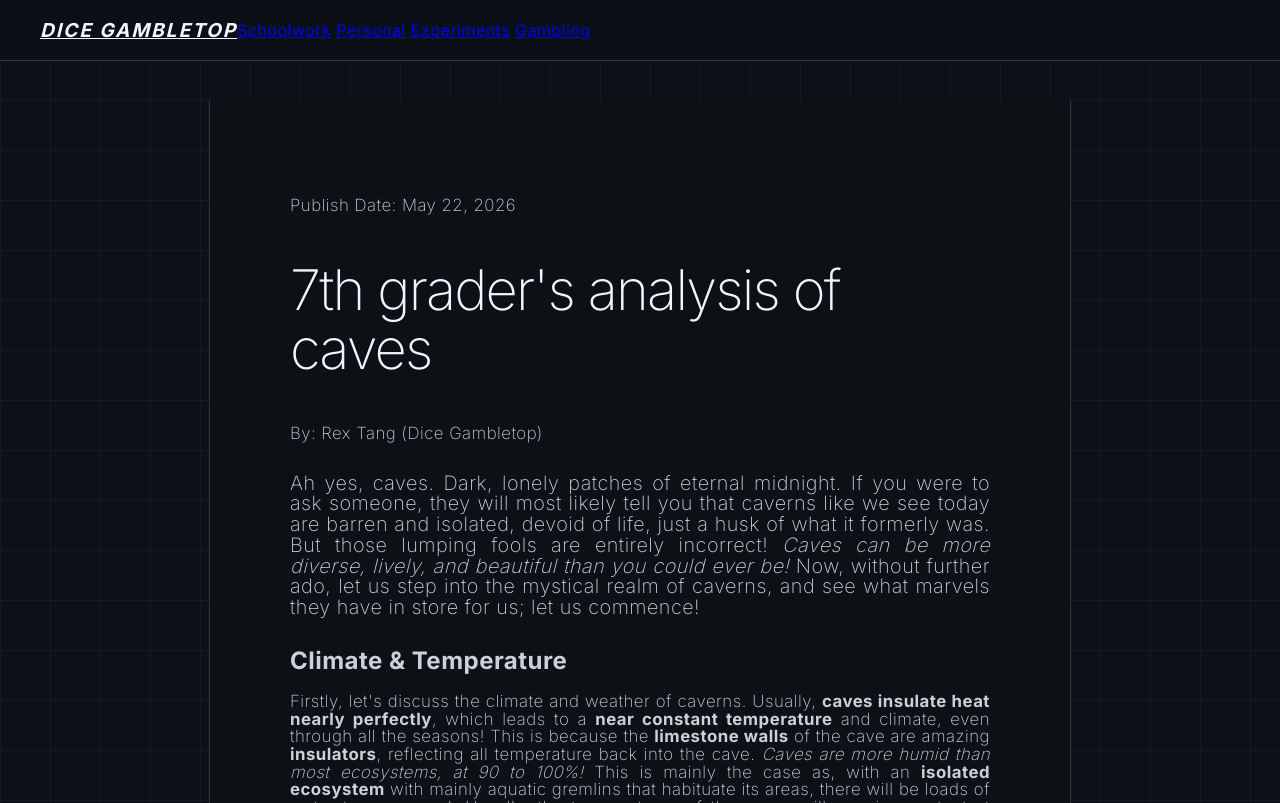
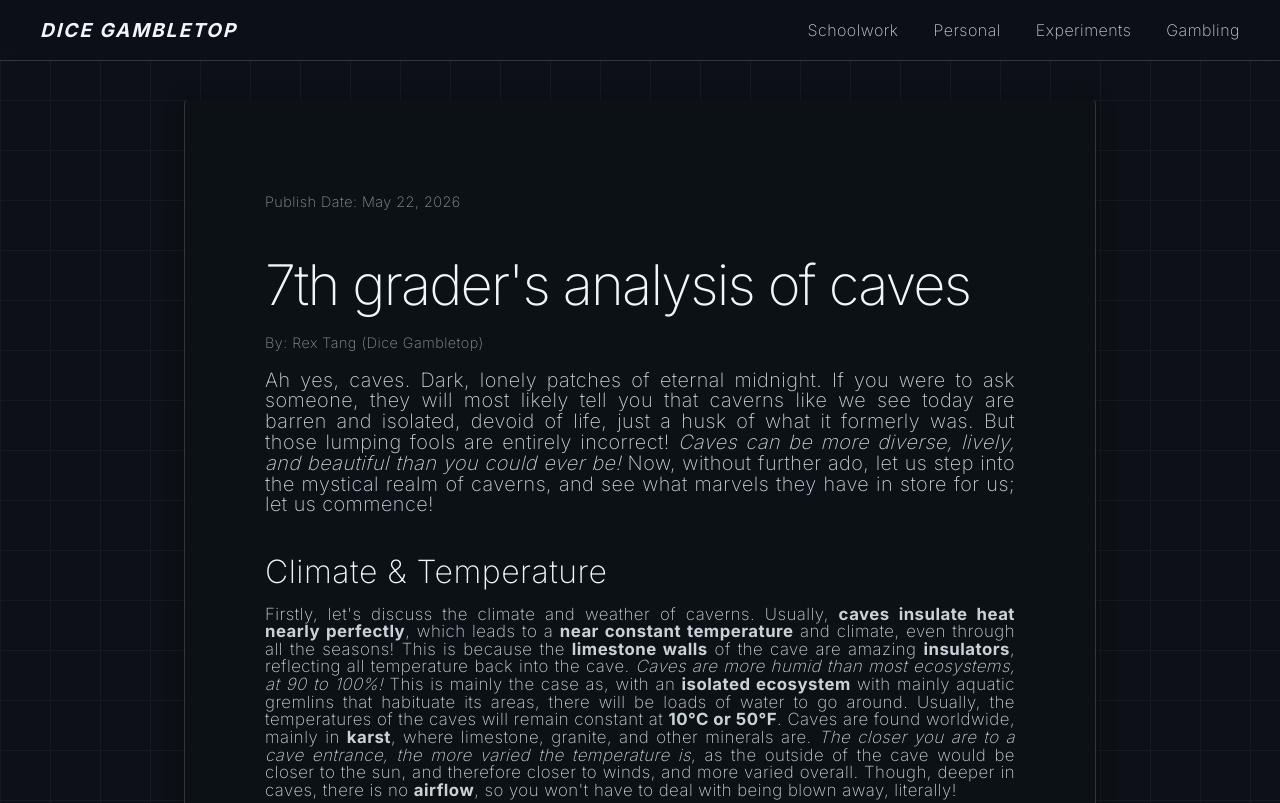
Before and after one commit to DiceGambletop/caveproject, a plain HTML site: page index.html in a window 1280 px wide. Shown: the top 803 px of the page. Drawn offline with Linux system fonts and the light colour scheme.

Commit message:
Update style.css

```diff
--- a/style.css
+++ b/style.css
@@ -1,3 +1,4 @@
+/* GLOBAL */
 body {
   background-color: #0d1117;
   background-image:
@@ -13,19 +14,21 @@ body {
   -webkit-font-smoothing: antialiased;
 }
 
+/* NAVBAR */
 nav {
   position: fixed;
   top: 0;
   left: 0;
   right: 0;
   height: 60px;
-  background: rgba(13, 17, 23, 0.95);
+  background: rgba(13, 17, 23, 0.85);
   border-bottom: 1px solid #30363d;
   display: flex;
   align-items: center;
+  justify-content: space-between;
   padding: 0 40px;
   z-index: 1000;
-  backdrop-filter: blur(5px);
+  backdrop-filter: blur(8px);
 }
 
 .nav-logo {
@@ -34,15 +37,44 @@ nav {
   font-size: 1.2rem;
   color: #f0f6fc;
   letter-spacing: 0.1em;
+  text-decoration: none;
+  transition: 0.2s;
 }
 
+.nav-logo:hover {
+  color: #58a6ff;
+  text-shadow: 0 0 8px #58a6ff;
+}
+
+.nav-links a {
+  margin-left: 30px;
+  color: #c9d1d9;
+  text-decoration: none;
+  font-weight: 300;
+  transition: 0.2s;
+}
+
+.nav-links a:hover {
+  color: #58a6ff;
+  text-shadow: 0 0 6px #58a6ff;
+}
+
+/* ARTICLE */
 article {
   background: rgba(13, 17, 23, 0.9);
-  max-width: 700px;
+  max-width: 750px;
   margin: 0 auto 50px auto;
   padding: 80px;
   border-left: 1px solid #30363d;
   border-right: 1px solid #30363d;
+  border-radius: 4px;
+  box-shadow: 0 0 20px rgba(0,0,0,0.3);
+}
+
+.byline {
+  color: #8b949e;
+  font-size: 0.9rem;
+  margin-bottom: 10px;
 }
 
 p {
@@ -61,4 +93,13 @@ h1 {
   letter-spacing: -.0325em;
   font-size: 3.5rem;
   color: #f0f6fc;
+  margin-bottom: 20px;
 }
+
+h2 {
+  font-weight: 300;
+  font-size: 2rem;
+  margin-top: 40px;
+  margin-bottom: 10px;
+  color: #f0f6fc;
+}
```
